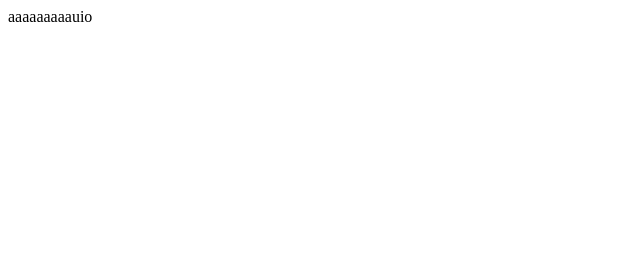
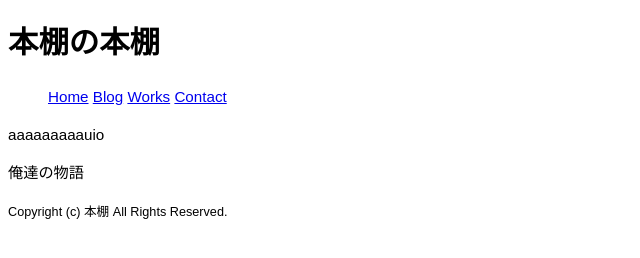
Before and after one commit to tanadaaa/hondana.com, a plain HTML site: page index.html in a window 1280 px wide. Shown: the whole page, without its empty margins (0-640 px from the left). Drawn offline with Linux system fonts and the light colour scheme.

Commit message:
7.11.14:16

```diff
--- /dev/null
+++ b/index.css
@@ -0,0 +1,10 @@
+@charset "utf-8";
+body {
+    font-size:95%;
+    font-family:sans-serif;
+    line-height:1.5;
+}
+.menu li{
+    list-style-type:none;
+	display:inline;
+}
--- a/index.html
+++ b/index.html
@@ -2,12 +2,23 @@
 
 <html lang="en">
 <head>
- <title>
-     i am aaaaaaaaa
- </title>
+  <meta charset="UTF-8">
+  <link rel="stylesheet" type="text/css" href="index.css">
+ <title>本棚の本棚</title>
 </head>
 
 <body>
-  aaaaaaaaauio
+  <h1>本棚の本棚</h1>
+  <ul class="menu">
+    <li><a href="index.html">Home</a></li>
+    <li><a href="blog.html">Blog</a></li>
+    <li><a href="works.html">Works</a></li>
+    <li><a href="contact.html">Contact</a></li>
+  </ul>
+  <p>aaaaaaaaauio</p>
+  <p>俺達の物語</p>
+
+
+  <small>Copyright (c) 本棚 All Rights Reserved.</small>
 </body>
 </html>
```
Also changed, not shown: blog.html (added, +18 -0 lines), contact.html (added, +18 -0 lines), works.html (added, +18 -0 lines).
